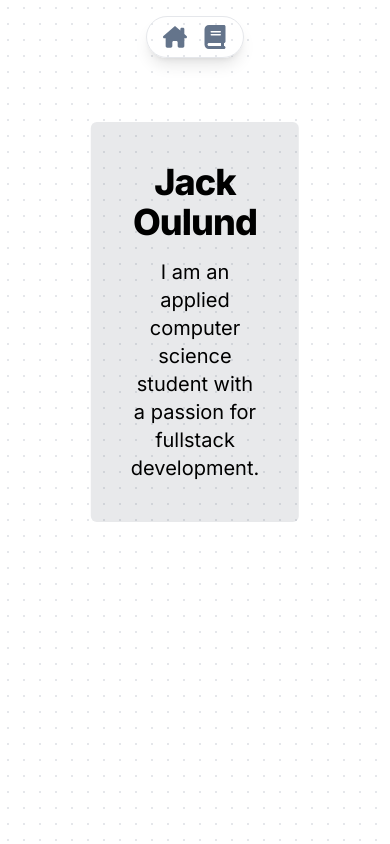
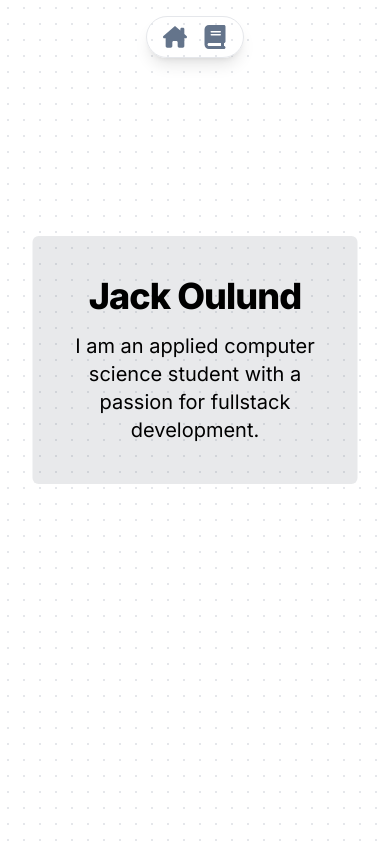
Before and after one commit to TheRealJackiBoi/portfolio, a Next.js app: page / in a window 390 px wide. Built offline with nearby package versions, Linux system fonts and the light colour scheme.

Commit message:
responsive index

```diff
--- a/src/app/page.tsx
+++ b/src/app/page.tsx
@@ -3,7 +3,7 @@ import { H1, Lead, } from "@/components/Typography";
 export default function Home() {
   return (
     <main className="h-full overflow-y-hidden flex flex-col gap-5">
-      <div className="top-1/2 left-1/2 absolute -translate-y-3/4 -translate-x-1/2 p-10 text-center flex flex-col gap-4 justify-between bg-slate-800/10 backdrop:blur-md rounded-md ">
+      <div className="top-1/2 left-1/2 absolute -translate-y-3/4 -translate-x-1/2 p-10 text-center flex flex-col gap-4 justify-between bg-slate-800/10 backdrop:blur-md rounded-md w-10/12 sm:w-10/12 md:w-8/12 lg:1/3 xl:w-1/3">
         <H1 className="text-center " text="Jack Oulund" />
         <Lead text="I am an applied computer science student with a passion for fullstack development." />
       </div>
```
